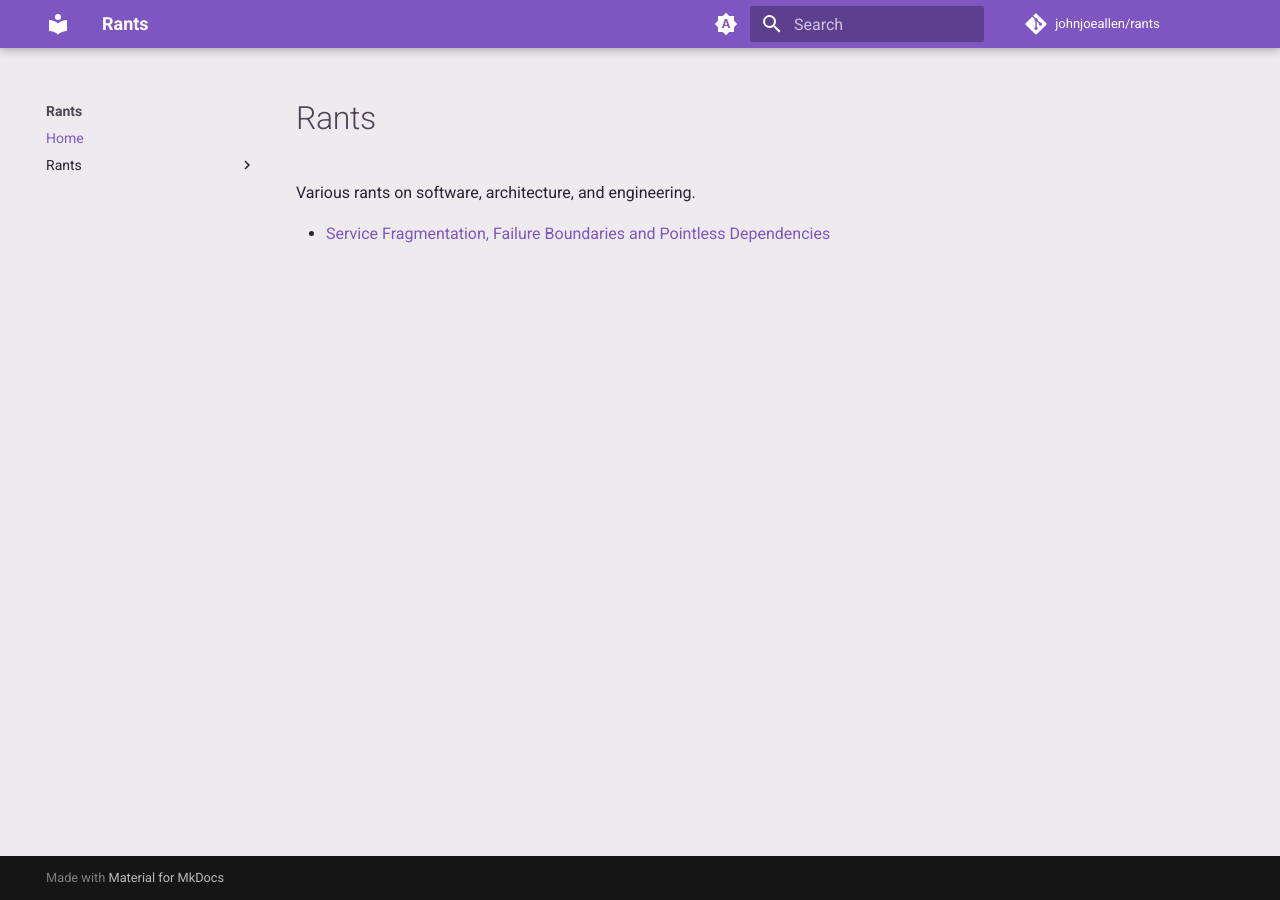
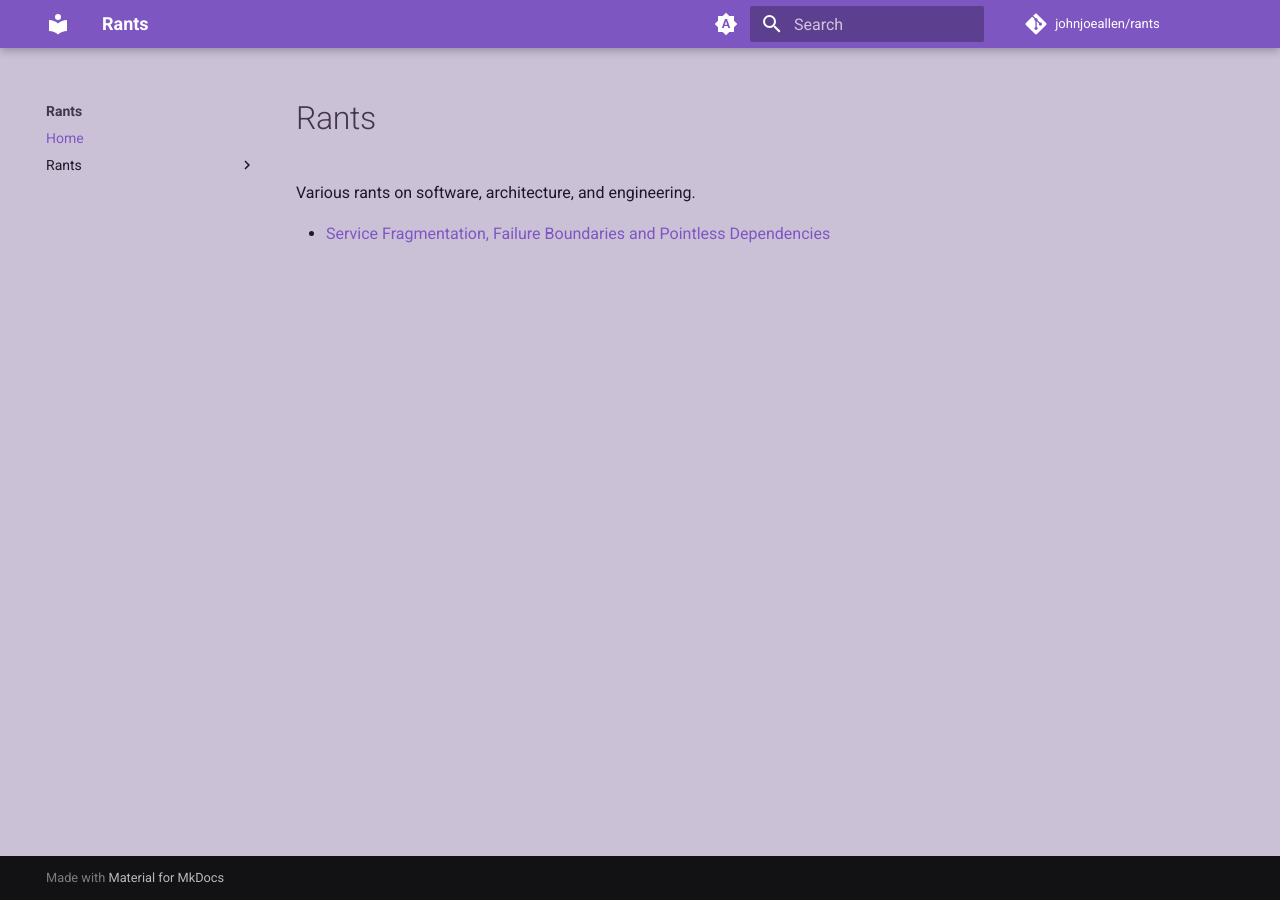
Before and after one commit to johnjoeallen/rants, an MkDocs documentation site: the page built from docs/index.md, in a window 1280 px wide. Built offline with MkDocs 1.6.1 and Material for MkDocs 9.7.7, drawn with Linux system fonts in a browser that asks for light colours; comment, search, counter and statistics services are not loaded.

Commit message:
Make the purple theme more saturated and darken the light theme
--md-hue only shifts hue at Material's fixed 15% saturation, which read
as barely-distinguishable from the default blue-grey. Overriding the
background/foreground colors directly with saturated violet tones and
a lower light-theme lightness gives an actually purple dark theme and
a noticeably dimmer light theme.

Co-Authored-By: Claude Sonnet 5 <noreply@anthropic.com>

```diff
--- a/docs/stylesheets/extra.css
+++ b/docs/stylesheets/extra.css
@@ -1,17 +1,29 @@
-/* Slate (dark) scheme: shift the base hue toward violet instead of the
-   default blue-gray, so the whole dark theme reads as purple. */
+/* Dark (slate) scheme: deep, saturated purple instead of Material's
+   default low-saturation blue-grey. */
 [data-md-color-scheme="slate"] {
-  --md-hue: 275;
+  --md-default-bg-color: hsl(268, 35%, 10%);
+  --md-default-bg-color--light: hsl(268, 30%, 14%);
+  --md-default-bg-color--lighter: hsl(268, 25%, 18%);
+  --md-default-fg-color: hsl(268, 20%, 92%);
+  --md-default-fg-color--light: hsl(268, 15%, 75%);
+  --md-default-fg-color--lighter: hsl(268, 12%, 58%);
+  --md-code-bg-color: hsl(268, 28%, 15%);
+  --md-code-bg-color--light: hsl(268, 28%, 17%);
+  --md-code-bg-color--lighter: hsl(268, 25%, 20%);
+  --md-footer-bg-color: hsl(268, 35%, 7%);
+  --md-footer-bg-color--dark: hsl(268, 35%, 6%);
 }
 
-/* Default (light) scheme: dim the near-white background/foreground so it's
-   less harsh, with a faint violet tint to match the dark theme's mood. */
+/* Light (default) scheme: noticeably darker/dimmer than Material's
+   near-white default, with a clear violet cast instead of neutral grey. */
 [data-md-color-scheme="default"] {
-  --md-default-bg-color: hsl(275, 12%, 93%);
-  --md-default-bg-color--light: hsl(275, 12%, 95%);
-  --md-default-bg-color--lighter: hsl(275, 12%, 97%);
-  --md-default-fg-color: hsl(275, 15%, 16%);
-  --md-default-fg-color--light: hsl(275, 10%, 30%);
-  --md-default-fg-color--lighter: hsl(275, 8%, 45%);
-  --md-code-bg-color: hsl(275, 12%, 90%);
+  --md-default-bg-color: hsl(268, 22%, 80%);
+  --md-default-bg-color--light: hsl(268, 22%, 83%);
+  --md-default-bg-color--lighter: hsl(268, 22%, 86%);
+  --md-default-fg-color: hsl(268, 25%, 12%);
+  --md-default-fg-color--light: hsl(268, 18%, 26%);
+  --md-default-fg-color--lighter: hsl(268, 14%, 40%);
+  --md-code-bg-color: hsl(268, 20%, 75%);
+  --md-code-bg-color--light: hsl(268, 20%, 77%);
+  --md-code-bg-color--lighter: hsl(268, 20%, 79%);
 }
```
